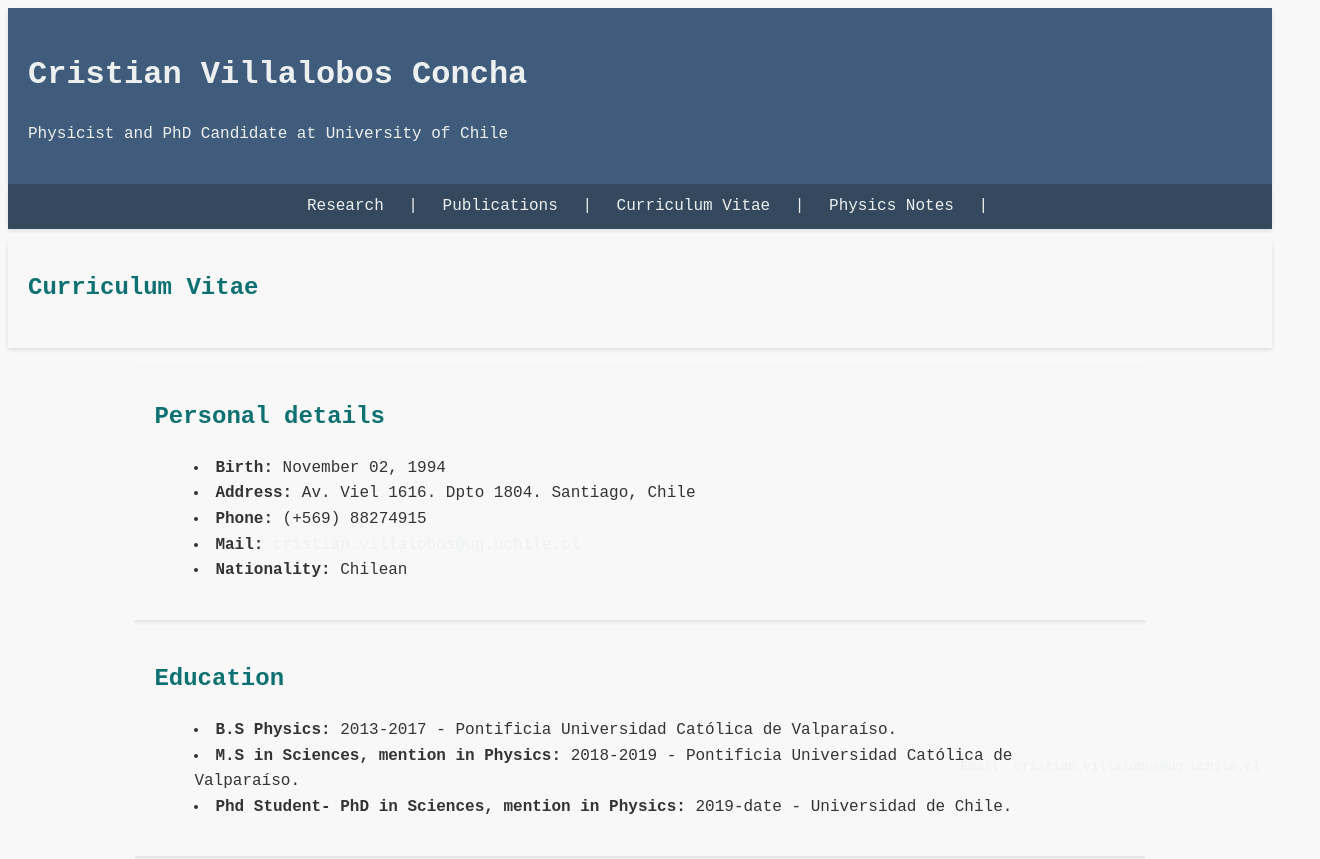
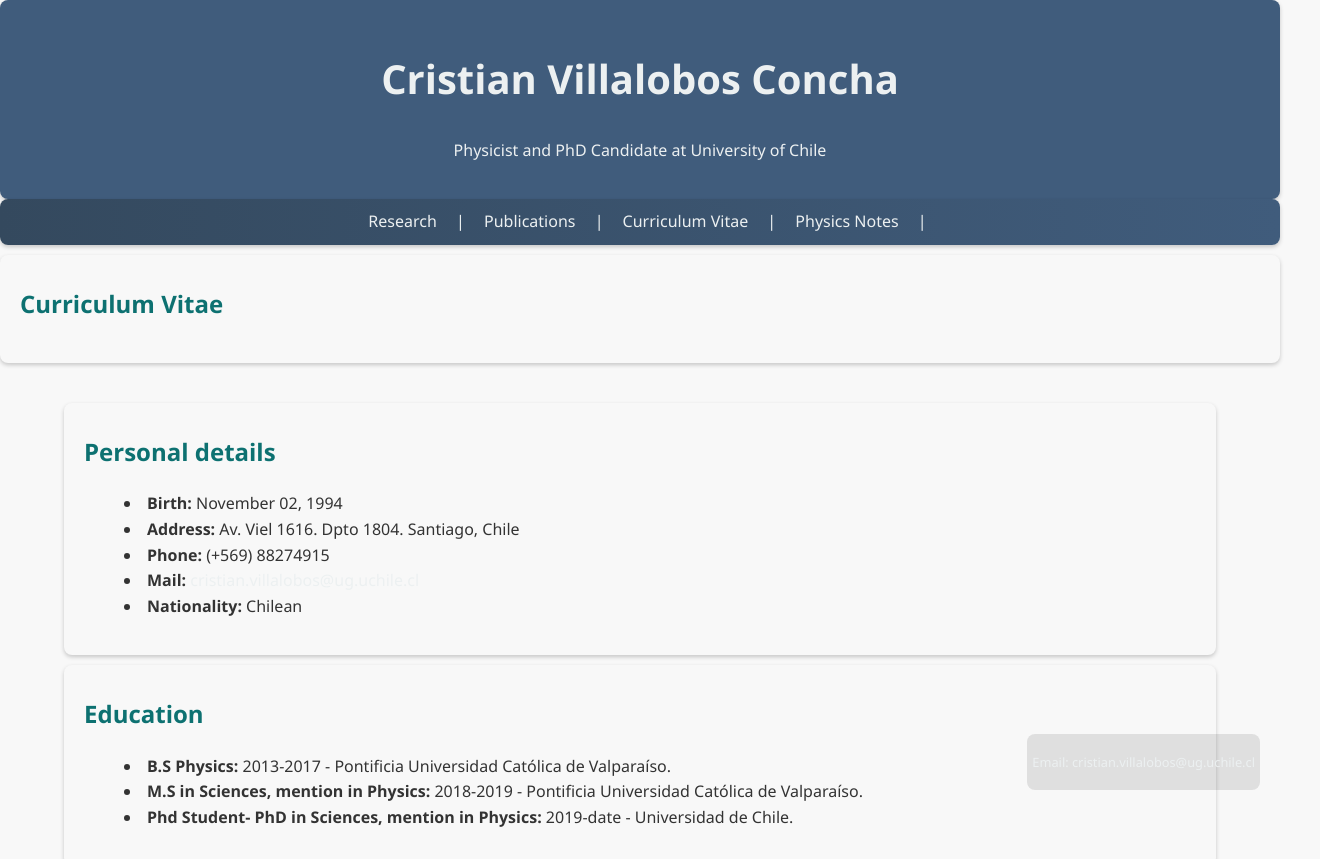
Before and after one commit to VillalobosCristian/CristianVillalobosC, a plain HTML site: page CV.html in a window 1280 px wide. Shown: the top 859 px of the page, 1320 px wide, since content can reach past the window. Drawn offline with Linux system fonts and the light colour scheme.

Commit message:
try md file

```diff
--- a/style.css
+++ b/style.css
@@ -2,32 +2,52 @@
   --main-bg-color: #f8f8f8;
   --text-color: #333;
   --header-bg-color: #405c7c;
-  --nav-bg-color: #34495e;
+  --nav-bg-color: #34495e; /* Start color for gradient */
+  --nav-bg-color-end: #405c7c; /* End color for gradient */
   --footer-bg-color: #2c3e50;
   --link-color: #ecf0f1;
   --link-hover-color: #ffffff;
-  --section-shadow: 0 2px 4px rgba(0, 0, 0, 0.1);
+  --section-shadow: 0 2px 4px rgba(0, 0, 0, 0.2);
+  --border-radius: 8px;
+  --transition-speed: 0.3s;
+}
+
+/* Dark Mode Variables */
+:root.dark-mode {
+  --main-bg-color: #282c35;
+  --text-color: #f8f8f8;
+  --header-bg-color: #3a3f4b;
+  --nav-bg-color: #434854; /* Start color for gradient */
+  --nav-bg-color-end: #535961; /* End color for gradient */
+  --footer-bg-color: #363940;
+  --link-color: #ffffff;
+  --link-hover-color: #a8a8a8;
+  --section-shadow: 0 2px 4px rgba(255, 255, 255, 0.1);
 }
 
 body {
-  font-family: "Courier New", monospace;
+  font-family: "Segoe UI", "Helvetica Neue", sans-serif;
   line-height: 1.6;
   background: var(--main-bg-color);
   color: var(--text-color);
+  margin: 0;
 }
 
 .container {
-  width: 80%;
+  max-width: 1200px;
+  width: 90%;
   margin: auto;
   overflow: hidden;
+  padding: 20px;
 }
 
 header {
   background: var(--header-bg-color);
   color: var(--link-color);
   padding: 20px;
-  text-align: left;
+  text-align: center;
   box-shadow: var(--section-shadow);
+  border-radius: var(--border-radius);
 }
 
 .contact-info {
@@ -36,25 +56,31 @@ header {
   right: 20px;
   font-size: 0.8em;
   color: var(--link-color);
+  background: rgba(0, 0, 0, 0.1);
+  padding: 5px;
+  border-radius: var(--border-radius);
 }
 
 nav {
-  background: var(--nav-bg-color);
+  background: linear-gradient(to right, var(--nav-bg-color), var(--nav-bg-color-end));
   color: var(--link-color);
   padding: 10px;
   text-align: center;
   box-shadow: var(--section-shadow);
+  border-radius: var(--border-radius);
 }
 
 nav a {
   color: inherit;
   text-decoration: none;
   padding: 10px 15px;
-  transition: background-color 0.3s, color 0.3s;
+  transition: background-color var(--transition-speed), color var(--transition-speed);
+  border-radius: var(--border-radius);
 }
 
 nav a:hover {
   color: var(--link-hover-color);
+  background: rgba(255, 255, 255, 0.1);
 }
 
 section {
@@ -62,20 +88,22 @@ section {
   background: var(--main-bg-color);
   margin: 10px 0;
   box-shadow: var(--section-shadow);
+  border-radius: var(--border-radius);
 }
 
 footer {
   background: var(--footer-bg-color);
   color: var(--link-color);
   text-align: center;
-  padding: 10px;
+  padding: 20px;
   position: relative;
-  bottom: 0;
   width: 100%;
+  box-shadow: var(--section-shadow);
+  border-radius: var(--border-radius);
 }
 
 h1, h2 {
-  font-weight: bold;
+  font-weight: 600;
 }
 
 h2 {
@@ -86,7 +114,7 @@ h2 {
 a {
   color: var(--link-color);
   text-decoration: none;
-  transition: color 0.3s;
+  transition: color var(--transition-speed);
 }
 
 a:hover {
@@ -97,21 +125,39 @@ ul {
   list-style-position: inside;
 }
 
-/* Responsive typography and layout */
+/* Responsive typography */
+h1 {
+  font-size: clamp(1.5rem, 5vw, 2.5rem);
+}
+
 @media (max-width: 768px) {
   .container {
     width: 95%;
   }
 
   h1 {
-    font-size: 24px;
+    font-size: 22px;
   }
 
   h2 {
-    font-size: 20px;
+    font-size: 18px;
   }
 
   .contact-info {
     font-size: 0.7em;
   }
 }
+
+/* Custom Scrollbars */
+body::-webkit-scrollbar {
+  width: 12px;
+}
+
+body::-webkit-scrollbar-track {
+  background: var(--main-bg-color);
+}
+
+body::-webkit-scrollbar-thumb {
+  background-color: var(--nav-bg-color);
+  border-radius: 6px;
+}
```
Also changed, not shown: Physics_notes.html (+15 -36 lines), 2 other files.
